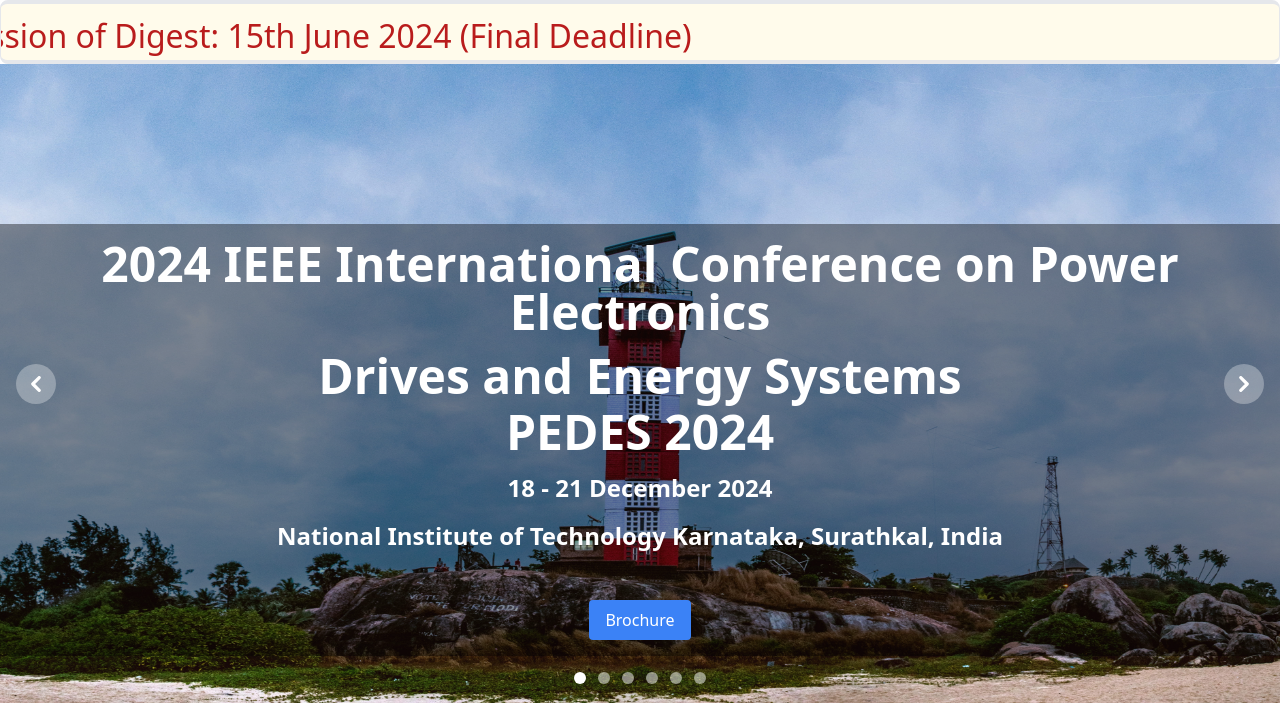
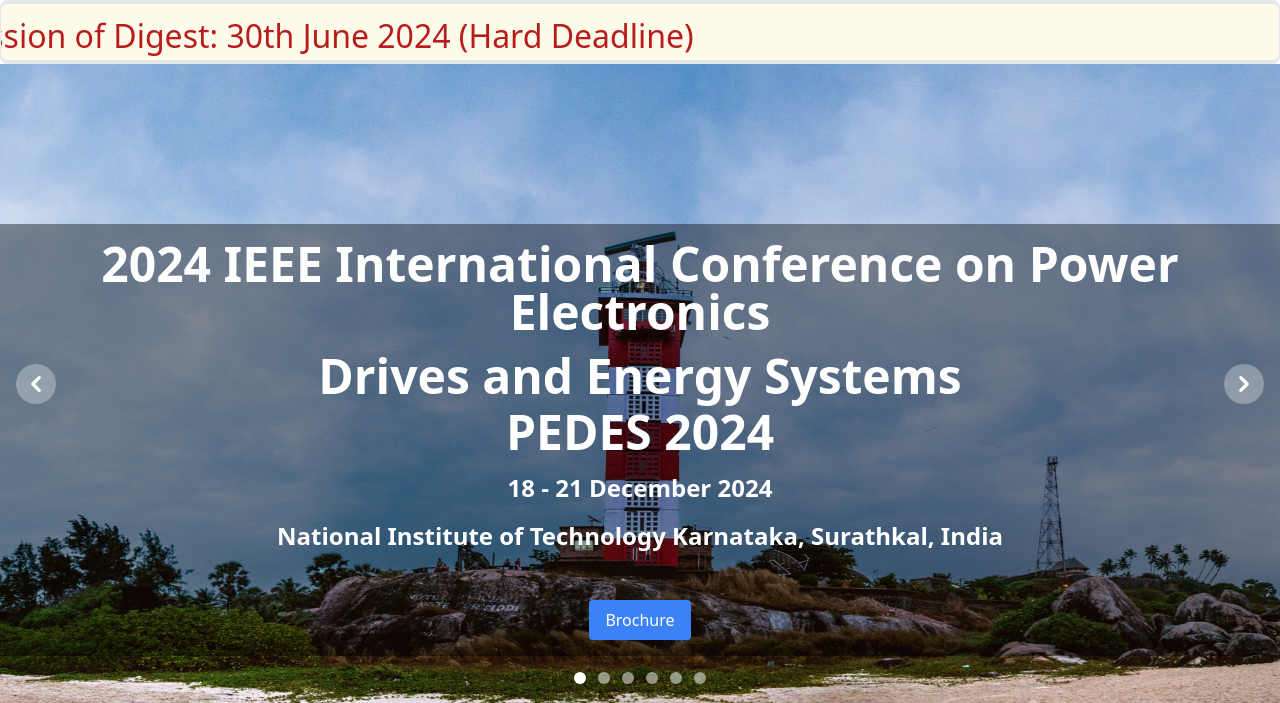
Before and after one commit to anirudhprabhakaran3/pedes-website, a Django app: template web/templates/pages/home.html in a window 1280 px wide. Shown: the part 164-867 px from the top of the page. Run offline with Django 4.2, Linux system fonts and the light colour scheme; the template is opened without the code that fills it, so the values that code supplies are empty; some libraries are stand-ins or nearby versions; grey boxes are pictures that could not be loaded.

Commit message:
date changed

```diff
--- a/web/templates/pages/home.html
+++ b/web/templates/pages/home.html
@@ -134,7 +134,7 @@
         <div class="ticker">
            <div class="ticker_item flex flex-row items-center">
             <a href="important_dates">
-                Last Date for Submission of Digest: 15th June 2024 (Final Deadline)
+                Last Date for Submission of Digest: 30th June 2024 (Hard Deadline)
             </a>
         </div>
         </div>
@@ -522,13 +522,13 @@
                 </li>
                 <li class="mb-10 ml-4">
                     <div class="absolute w-3 h-3 bg-gray-200 rounded-full mt-1.5 -left-1.5 border border-white"></div>
-                    <s><time class="mb-1 text-lg font-bold leading-none text-gray-900 font-helvetica">31<sup>st</sup> May 2024
+                    <s><time class="mb-1 text-lg font-bold leading-none text-gray-900 font-helvetica">15<sup>th</sup> June 2024
                     </time></s>
                     <br>
-                    <time class="mb-1 text-lg font-bold leading-none text-gray-900 font-helvetica">15<sup>st</sup> June
+                    <time class="mb-1 text-lg font-bold leading-none text-gray-900 font-helvetica">30<sup>th</sup> June
                         2024
                     </time>
-                    <h3 class="text-base font-normal text-gray-900 font-helvetica">Final Deadline for Submission of
+                    <h3 class="text-base font-normal text-gray-900 font-helvetica">Hard Deadline for Submission of
                         Digest</h3>
                 </li>
                 <li class="mb-10 ml-4">
--- a/web/templates/pages/important_dates.html
+++ b/web/templates/pages/important_dates.html
@@ -24,13 +24,13 @@ Important Dates
                 <span class="absolute flex items-center justify-center w-8 h-8 bg-blue-100 rounded-full -left-4 ring-8 ring-white ">
                     <svg aria-hidden="true" class="e-font-icon-svg e-far-newspaper" viewBox="0 0 576 512" xmlns="http://www.w3.org/2000/svg"><path d="M552 64H112c-20.858 0-38.643 13.377-45.248 32H24c-13.255 0-24 10.745-24 24v272c0 30.928 25.072 56 56 56h496c13.255 0 24-10.745 24-24V88c0-13.255-10.745-24-24-24zM48 392V144h16v248c0 4.411-3.589 8-8 8s-8-3.589-8-8zm480 8H111.422c.374-2.614.578-5.283.578-8V112h416v288zM172 280h136c6.627 0 12-5.373 12-12v-96c0-6.627-5.373-12-12-12H172c-6.627 0-12 5.373-12 12v96c0 6.627 5.373 12 12 12zm28-80h80v40h-80v-40zm-40 140v-24c0-6.627 5.373-12 12-12h136c6.627 0 12 5.373 12 12v24c0 6.627-5.373 12-12 12H172c-6.627 0-12-5.373-12-12zm192 0v-24c0-6.627 5.373-12 12-12h104c6.627 0 12 5.373 12 12v24c0 6.627-5.373 12-12 12H364c-6.627 0-12-5.373-12-12zm0-144v-24c0-6.627 5.373-12 12-12h104c6.627 0 12 5.373 12 12v24c0 6.627-5.373 12-12 12H364c-6.627 0-12-5.373-12-12zm0 72v-24c0-6.627 5.373-12 12-12h104c6.627 0 12 5.373 12 12v24c0 6.627-5.373 12-12 12H364c-6.627 0-12-5.373-12-12z"></path></svg>
                 </span>
-                <s><time class="mb-1 text-lg font-bold leading-none text-gray-900 font-helvetica">31<sup>st</sup> May 2024
+                <s><time class="mb-1 text-lg font-bold leading-none text-gray-900 font-helvetica">15<sup>th</sup> June 2024
                 </time></s>
                 <br>
-                <time class="mb-1 text-lg font-bold leading-none text-gray-900 font-helvetica">15<sup>st</sup> June
+                <time class="mb-1 text-lg font-bold leading-none text-gray-900 font-helvetica">30<sup>th</sup> June
                     2024
                 </time>
-                <h2 class="mb-4 text-xl font-semibold text-gray-900 dark:text-black">Final Deadline for Submission of Digest</h2>
+                <h2 class="mb-4 text-xl font-semibold text-gray-900 dark:text-black">Hard Deadline for Submission of Digest</h2>
             </li>
             <li class="mb-16 ml-6 font-semibold">
                 <span class="absolute flex items-center justify-center w-8 h-8 bg-blue-100 rounded-full -left-4 ring-8 ring-white ">
```
